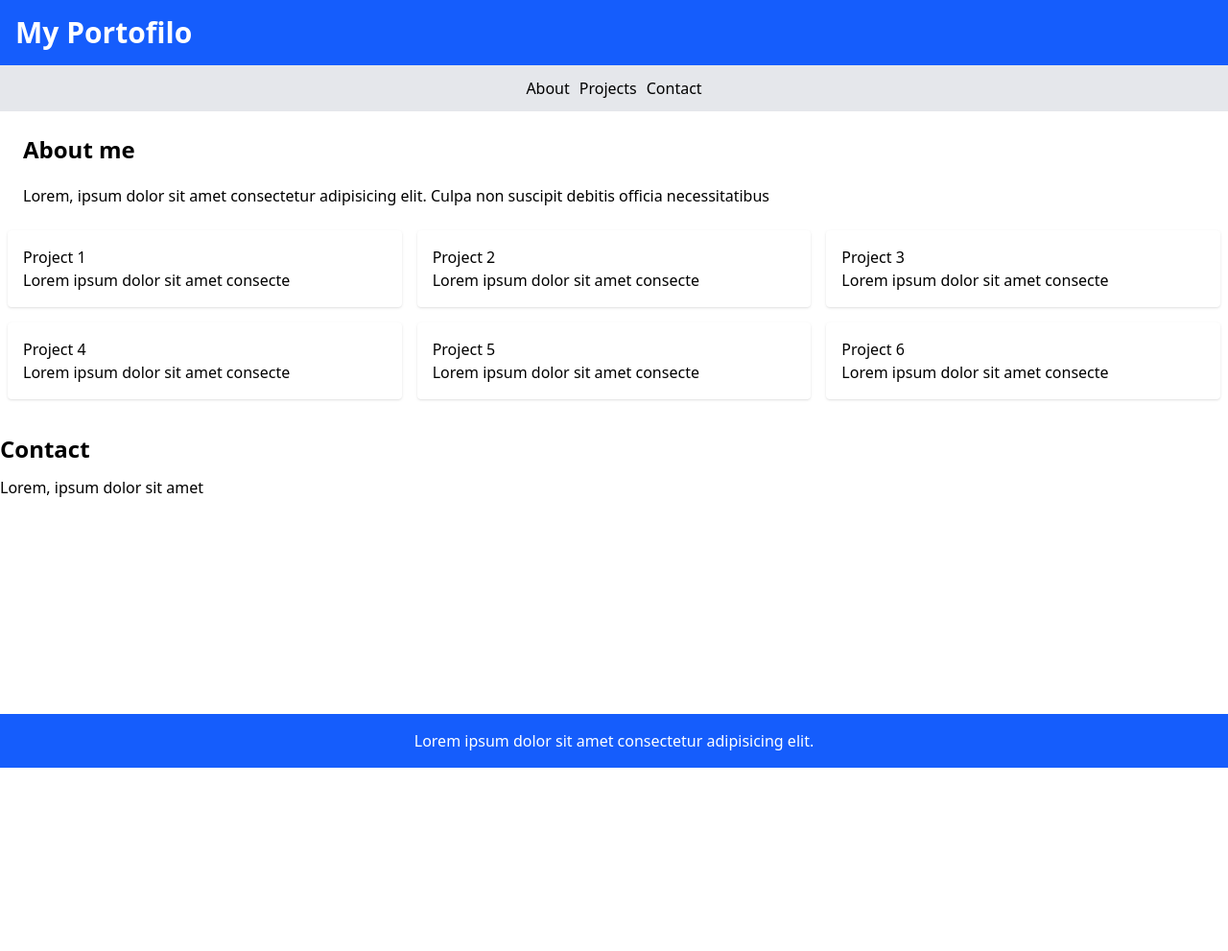
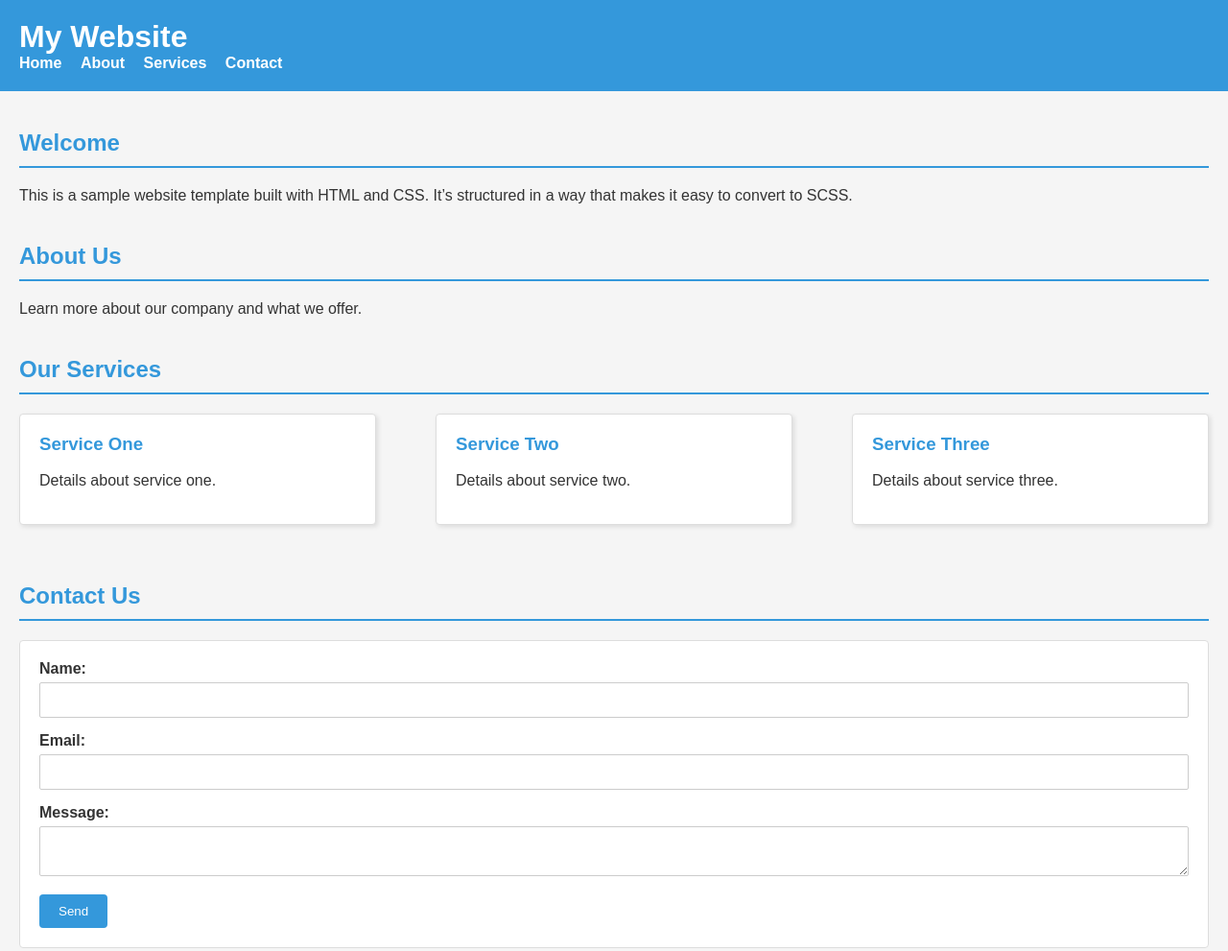
Before and after one commit to Banu2403/home-classwork, a plain HTML site: page index.html in a window 1280 px wide. Shown: the top 991 px of the page at 96% size. Before the commit the page ends 800 px from the top, so only its background shows below. Drawn offline with nearby package versions, Linux system fonts and the light colour scheme.

Commit message:
Add files via upload

```diff
--- /dev/null
+++ b/_cards.scss
@@ -0,0 +1,21 @@
+@use 'variables';
+.card-container {
+    display: flex;
+    justify-content: space-between;
+    flex-wrap: wrap;
+  }
+  .card {
+    background-color: variables.$white;
+    border: 1px solid #ddd;
+    border-radius: 4px;
+    width: 30%;
+    box-sizing: border-box;
+    padding: 20px;
+    margin-bottom: 20px;
+    box-shadow: 2px 2px 5px rgba(0, 0, 0, 0.1);
+    h3 {
+        margin-top: 0;
+        color: variables.$primary-color;
+      }
+
+}
--- /dev/null
+++ b/_footer.scss
@@ -0,0 +1,7 @@
+@use 'variables';
+footer {
+    background-color: #333;
+    color: #fff;
+    text-align: center;
+    padding: 15px;
+  }
--- /dev/null
+++ b/_forms.scss
@@ -0,0 +1,35 @@
+@use 'variables';
+
+form{
+    background-color:variables.$white;
+    padding: 20px;
+    border: 1px solid #ddd;
+    border-radius: 4px;
+    label {
+        display: block;
+        margin-bottom: 5px;
+        font-weight: bold;
+      }
+
+       input[type="text"],
+       input[type="email"],
+       textarea {
+        width: 100%;
+        padding: 10px;
+        margin-bottom: 15px;
+        border: 1px solid #ccc;
+        border-radius: 2px;
+        box-sizing: border-box;
+      }
+      button {
+        background-color: variables.$primary-color;
+        color:variables.$white;
+        border: none;
+        padding: 10px 20px;
+        border-radius: 4px;
+        cursor: pointer;
+      }
+      &:hover {
+        background-color:variables.$primary-color;
+      }
+}
--- /dev/null
+++ b/_header.scss
@@ -0,0 +1,30 @@
+@use 'variables';
+header {
+    background-color:variables.$primary-color;
+    color: variables.$white;
+    padding: 20px;
+
+  h1 {
+    margin: 0;
+    font-size: 2em;
+  }
+}
+nav{
+    ul {
+        list-style-type: none;
+        margin: 0;
+        padding: 0;
+        overflow: hidden;
+
+      li {
+        display: inline-block;
+        margin-right: 15px;
+
+       a {
+        color: variables.$white;
+        text-decoration: none;
+        font-weight: bold;
+      }
+    }
+  }
+}
--- /dev/null
+++ b/_sections.scss
@@ -0,0 +1,13 @@
+@use 'variables';
+
+main {
+    padding: 20px;
+  }
+  section {
+    margin-bottom: 40px;
+    h2 {
+        border-bottom: 2px solid variables.$primary-color;
+        padding-bottom: 10px;
+        color:variables.$primary-color;
+      }
+  }
--- /dev/null
+++ b/_variables.scss
@@ -0,0 +1,2 @@
+$primary-color: #3498db;
+$white:white;
--- a/index.html
+++ b/index.html
@@ -1,73 +1,77 @@
-<!doctype html>
-<html>
+<!DOCTYPE html>
+<html lang="en">
+<head>
+  <meta charset="UTF-8">
+  <meta name="viewport" content="width=device-width, initial-scale=1">
+  <title>Simple Website Template</title>
+  <link rel="stylesheet" href="main.css">
+</head>
+<body>
+  <!-- Header -->
+  <header>
+    <h1>My Website</h1>
+    <nav>
+      <ul>
+        <li><a href="#home">Home</a></li>
+        <li><a href="#about">About</a></li>
+        <li><a href="#services">Services</a></li>
+        <li><a href="#contact">Contact</a></li>
+      </ul>
+    </nav>
+  </header>
+  <!-- sections -->
+  <main>
+    <section id="home">
+      <h2>Welcome</h2>
+      <p>This is a sample website template built with HTML and CSS. It’s structured in a way that makes it easy to convert to SCSS.</p>
+    </section>
 
-<head>
-    <meta charset="UTF-8" />
-    <meta name="viewport" content="width=device-width, initial-scale=1.0" />
-    <script src="https://unpkg.com/@tailwindcss/browser@4"></script>
-</head>
+    <section id="about">
+      <h2>About Us</h2>
+      <p>Learn more about our company and what we offer.</p>
+    </section>
 
-<body class="flex flex-col h-screen">
-    <header class="bg-blue-600  p-4 ">
-        <div class="container">
-            <h1 class="text-white text-3xl font-bold">My Portofilo</h1>
+    <!-- Cards -->
+
+    <section id="services">
+      <h2>Our Services</h2>
+      <div class="card-container">
+        <div class="card">
+          <h3>Service One</h3>
+          <p>Details about service one.</p>
         </div>
-    </header>
-    <nav class="bg-gray-200 p-3 ">
-        <ul class=" flex justify-center gap-2.5 ">
-            <li><a href="#">About</a></li>
-            <li><a href="#">Projects</a></li>
-            <li><a href="#">Contact</a></li>
-        </ul>
-    </nav>
-    <main class="flex-grow">
-        <div class=" p-6">
-            <h1 class="text-2xl font-bold">About me</h1>
-            <p class="mt-5">Lorem, ipsum dolor sit amet consectetur adipisicing elit. Culpa non suscipit debitis officia
-                necessitatibus </p>
+        <div class="card">
+          <h3>Service Two</h3>
+          <p>Details about service two.</p>
         </div>
-        <div class="flex flex-wrap">
-            <div class="w-full md:w-1/2 lg:w-1/3 px-2 mb-4">
-                <div class="bg-white p-4 shadow rounded">
-                    Project 1
-                    <p>Lorem ipsum dolor sit amet consecte</p>
-                </div>
-            </div>
-            <div class="w-full md:w-1/2 lg:w-1/3 px-2 mb-4">
-                <div class="bg-white p-4 shadow rounded">
-                    Project 2
-                    <p>Lorem ipsum dolor sit amet consecte</p>
-                </div>
-            </div>
-            <div class="w-full md:w-1/2 lg:w-1/3 px-2 mb-4">
-                <div class="bg-white p-4 shadow rounded">
-                    Project 3
-                    <p>Lorem ipsum dolor sit amet consecte</p>
-                </div>
-            </div>
-            <div class="w-full md:w-1/2 lg:w-1/3 px-2 mb-4">
-                <div class="bg-white p-4 shadow rounded">
-                    Project 4
-                    <p>Lorem ipsum dolor sit amet consecte</p>
-                </div>
-            </div>
-            <div class="w-full md:w-1/2 lg:w-1/3 px-2 mb-4">
-                <div class="bg-white p-4 shadow rounded">
-                    Project 5
-                    <p>Lorem ipsum dolor sit amet consecte</p>
-                </div>
-            </div>
-            <div class="w-full md:w-1/2 lg:w-1/3 px-2 mb-4">
-                <div class="bg-white p-4 shadow rounded">
-                    Project 6
-                    <p>Lorem ipsum dolor sit amet consecte</p>
-                </div>
-            </div>
+        <div class="card">
+          <h3>Service Three</h3>
+          <p>Details about service three.</p>
         </div>
-        <h1 class="text-2xl font-bold mt-5">Contact</h1>
-        <p class="mt-3">Lorem, ipsum dolor sit amet</p>
-    </main>
-    <footer class="bg-blue-600 text-center text-white p-4">Lorem ipsum dolor sit amet consectetur adipisicing elit.</footer>
+      </div>
+    </section>
+
+    <!-- Forms -->
+
+    <section id="contact">
+      <h2>Contact Us</h2>
+      <form>
+        <label for="name">Name:</label>
+        <input type="text" id="name" name="name">
+
+        <label for="email">Email:</label>
+        <input type="email" id="email" name="email">
+
+        <label for="message">Message:</label>
+        <textarea id="message" name="message"></textarea>
+
+        <button type="submit">Send</button>
+      </form>
+    </section>
+  </main>
+
+  <footer>
+    <p>&copy; 2025 My Website</p>
+  </footer>
 </body>
-
 </html>
--- /dev/null
+++ b/main.scss
@@ -0,0 +1,14 @@
+
+@use 'variables';
+@use 'header';
+@use 'sections';
+@use 'cards';
+@use 'forms';
+@use 'footer';
+body {
+    margin: 0;
+    padding: 0;
+    font-family: Arial, sans-serif;
+    background-color: #f5f5f5;
+    color: #333;
+  }
--- /dev/null
+++ b/style.css
@@ -0,0 +1,123 @@
+/* Global Styles */
+body {
+    margin: 0;
+    padding: 0;
+    font-family: Arial, sans-serif;
+    background-color: #f5f5f5;
+    color: #333;
+  }
+
+  /* Header */
+  header {
+    background-color: #3498db;
+    color: white;
+    padding: 20px;
+  }
+
+  header h1 {
+    margin: 0;
+    font-size: 2em;
+  }
+
+  /* Navigation */
+  nav ul {
+    list-style-type: none;
+    margin: 0;
+    padding: 0;
+    overflow: hidden;
+  }
+
+  nav ul li {
+    display: inline-block;
+    margin-right: 15px;
+  }
+
+  nav ul li a {
+    color: white;
+    text-decoration: none;
+    font-weight: bold;
+  }
+
+  /* Main Content */
+  main {
+    padding: 20px;
+  }
+
+  section {
+    margin-bottom: 40px;
+  }
+
+  section h2 {
+    border-bottom: 2px solid #3498db;
+    padding-bottom: 10px;
+    color: #3498db;
+  }
+
+  /* Cards */
+  .card-container {
+    display: flex;
+    justify-content: space-between;
+    flex-wrap: wrap;
+  }
+
+  .card {
+    background-color: white;
+    border: 1px solid #ddd;
+    border-radius: 4px;
+    width: 30%;
+    box-sizing: border-box;
+    padding: 20px;
+    margin-bottom: 20px;
+    box-shadow: 2px 2px 5px rgba(0, 0, 0, 0.1);
+  }
+
+  .card h3 {
+    margin-top: 0;
+    color: #3498db;
+  }
+
+  /* Contact Form */
+  form {
+    background-color: white;
+    padding: 20px;
+    border: 1px solid #ddd;
+    border-radius: 4px;
+  }
+
+  form label {
+    display: block;
+    margin-bottom: 5px;
+    font-weight: bold;
+  }
+
+  form input[type="text"],
+  form input[type="email"],
+  form textarea {
+    width: 100%;
+    padding: 10px;
+    margin-bottom: 15px;
+    border: 1px solid #ccc;
+    border-radius: 2px;
+    box-sizing: border-box;
+  }
+
+  form button {
+    background-color: #3498db;
+    color: white;
+    border: none;
+    padding: 10px 20px;
+    border-radius: 4px;
+    cursor: pointer;
+  }
+
+  form button:hover {
+    background-color: #2980b9;
+  }
+
+  /* Footer */
+  footer {
+    background-color: #333;
+    color: #fff;
+    text-align: center;
+    padding: 15px;
+  }
```
Also changed, not shown: main.css (added), 1 other file.
